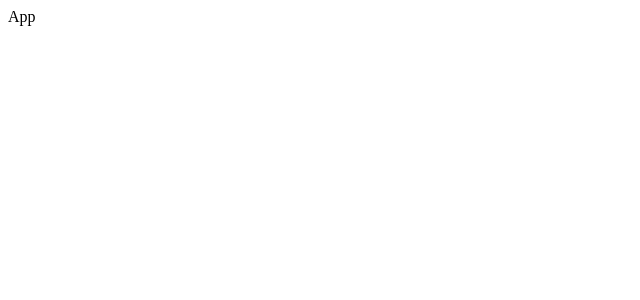
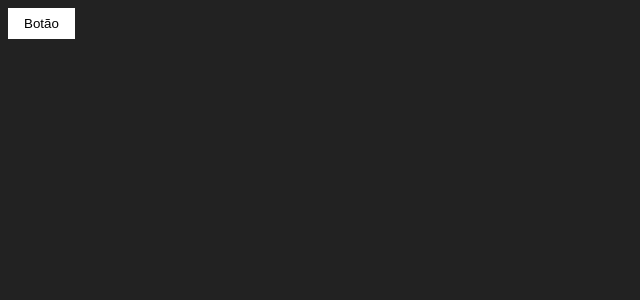
Before and after one commit to leeool/fooco-frontend, a React (Vite) app: page / in a window 1280 px wide. Shown: the top 300 px of the page, without its empty margins (0-640 px from the left). Built offline with nearby package versions, Linux system fonts and the light colour scheme.

Commit message:
💄 chore: add styled components

```diff
--- a/package.json
+++ b/package.json
@@ -10,11 +10,13 @@
   },
   "dependencies": {
     "react": "^18.2.0",
-    "react-dom": "^18.2.0"
+    "react-dom": "^18.2.0",
+    "styled-components": "^5.3.6"
   },
   "devDependencies": {
     "@types/react": "^18.0.27",
     "@types/react-dom": "^18.0.10",
+    "@types/styled-components": "^5.1.26",
     "@typescript-eslint/eslint-plugin": "^5.51.0",
     "@typescript-eslint/parser": "^5.51.0",
     "@vitejs/plugin-react": "^3.1.0",
--- a/src/App.tsx
+++ b/src/App.tsx
@@ -1,7 +1,12 @@
 import React from "react"
+import Button from "@components/Button"
 
 const App = () => {
-  return <div>App</div>
+  return (
+    <div>
+      <Button />
+    </div>
+  )
 }
 
 export default App
--- /dev/null
+++ b/src/components/Button/index.tsx
@@ -0,0 +1,8 @@
+import React from "react"
+import { SButton } from "./style"
+
+const Button = () => {
+  return <SButton>Botão</SButton>
+}
+
+export default Button
--- /dev/null
+++ b/src/components/Button/style.tsx
@@ -0,0 +1,12 @@
+import styled from "styled-components"
+
+export const SButton = styled.button`
+  background-color: #fff;
+  border: none;
+  padding: 0.5rem 1rem;
+
+  &:hover {
+    background-color: #eee;
+    cursor: pointer;
+  }
+`
--- a/src/main.tsx
+++ b/src/main.tsx
@@ -1,9 +1,11 @@
 import React from "react"
 import ReactDOM from "react-dom/client"
 import App from "./App"
+import GlobalStyle from "./styles/global"
 
 ReactDOM.createRoot(document.getElementById("root") as HTMLElement).render(
   <React.StrictMode>
+    <GlobalStyle />
     <App />
   </React.StrictMode>
 )
--- /dev/null
+++ b/src/styles/global.tsx
@@ -0,0 +1,7 @@
+import { createGlobalStyle } from "styled-components"
+
+export default createGlobalStyle`
+  body{
+    background-color: #222;
+  }
+`
```
Also changed, not shown: 1 other file (tests, documents, lock files or other folders).
